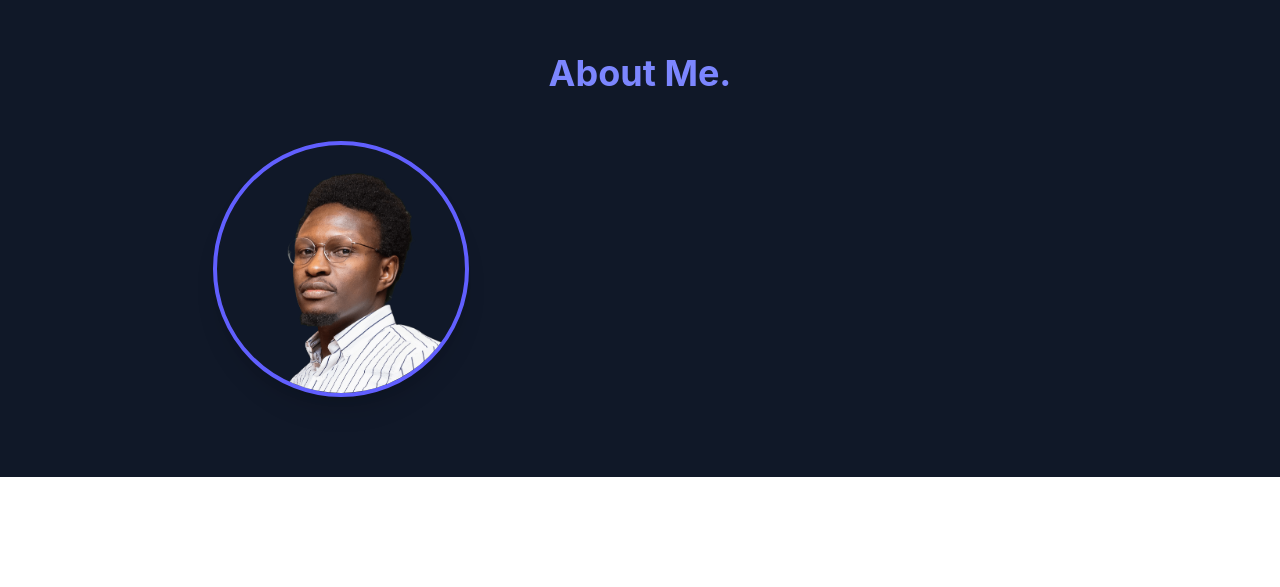
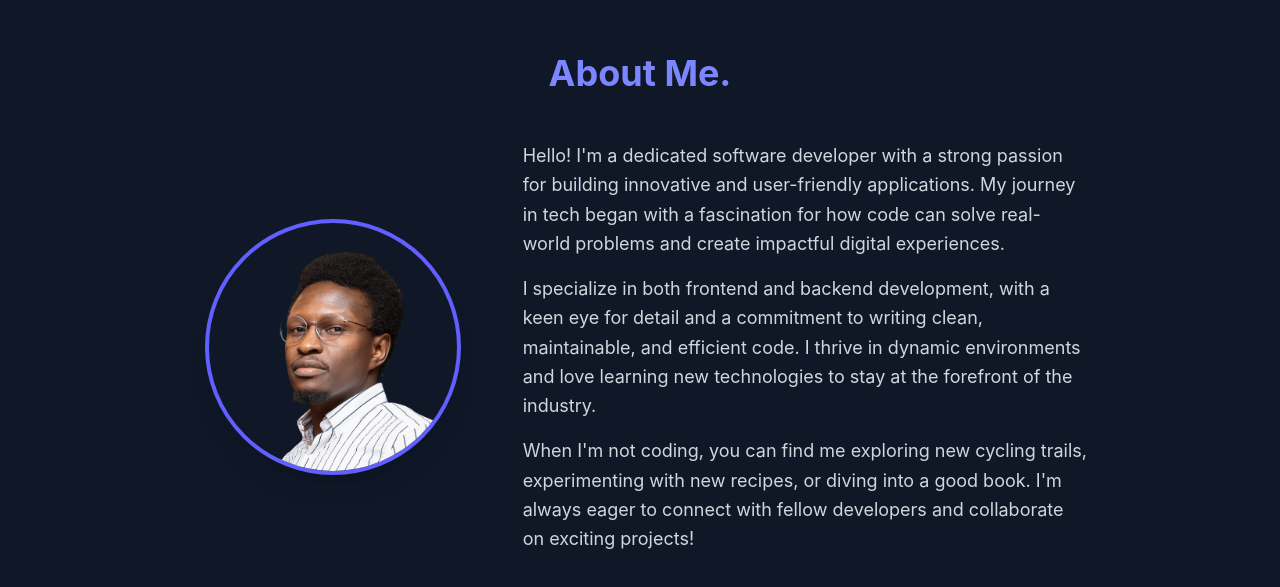
Before and after one commit to Chell0/machels-port, a React (Vite) app: page / in a window 1280 px wide. Shown: the part 827-1414 px from the top of the page. Before the commit the page ends 1304 px from the top, so only its background shows below. Built offline with nearby package versions, Linux system fonts and the light colour scheme.

Commit message:
Chore: Add About Me text.

```diff
--- a/src/components/About.tsx
+++ b/src/components/About.tsx
@@ -1,5 +1,6 @@
 const About = () => {
   return (
+    <>
       <div className="container mx-auto max-w-4xl">
         <h2 className="text-4xl font-bold text-center text-indigo-400 mb-12">
           About Me.
@@ -12,8 +13,30 @@ const About = () => {
               className="rounded-full w-48 h-48 md:w-64 md:h-64 object-cover mx-auto shadow-xl border-4 border-indigo-500"
             />
           </div>
+          <div className="md:w-2/3 text-lg text-gray-300 leading-relaxed">
+            <p className="mb-4">
+              Hello! I&apos;m a dedicated software developer with a strong
+              passion for building innovative and user-friendly applications. My
+              journey in tech began with a fascination for how code can solve
+              real-world problems and create impactful digital experiences.
+            </p>
+            <p className="mb-4">
+              I specialize in both frontend and backend development, with a keen
+              eye for detail and a commitment to writing clean, maintainable,
+              and efficient code. I thrive in dynamic environments and love
+              learning new technologies to stay at the forefront of the
+              industry.
+            </p>
+            <p>
+              When I&apos;m not coding, you can find me exploring new cycling
+              trails, experimenting with new recipes, or diving into a good
+              book. I&apos;m always eager to connect with fellow developers and
+              collaborate on exciting projects!
+            </p>
           </div>
         </div>
+      </div>
+    </>
   );
 };
 
```
Lines whose indentation alone changed are shown as unchanged.
